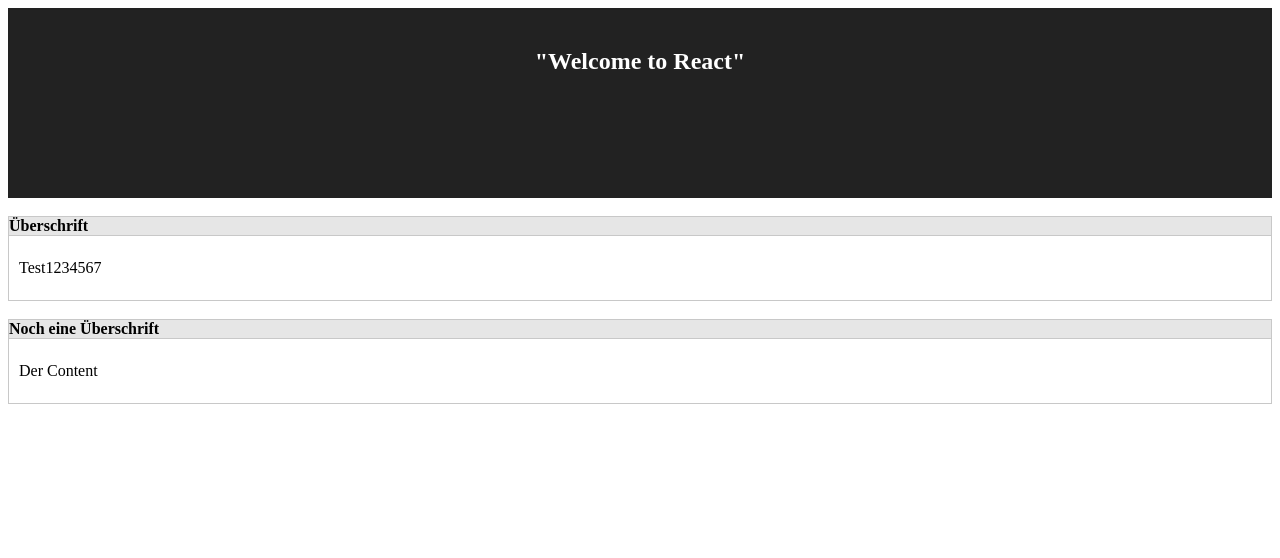
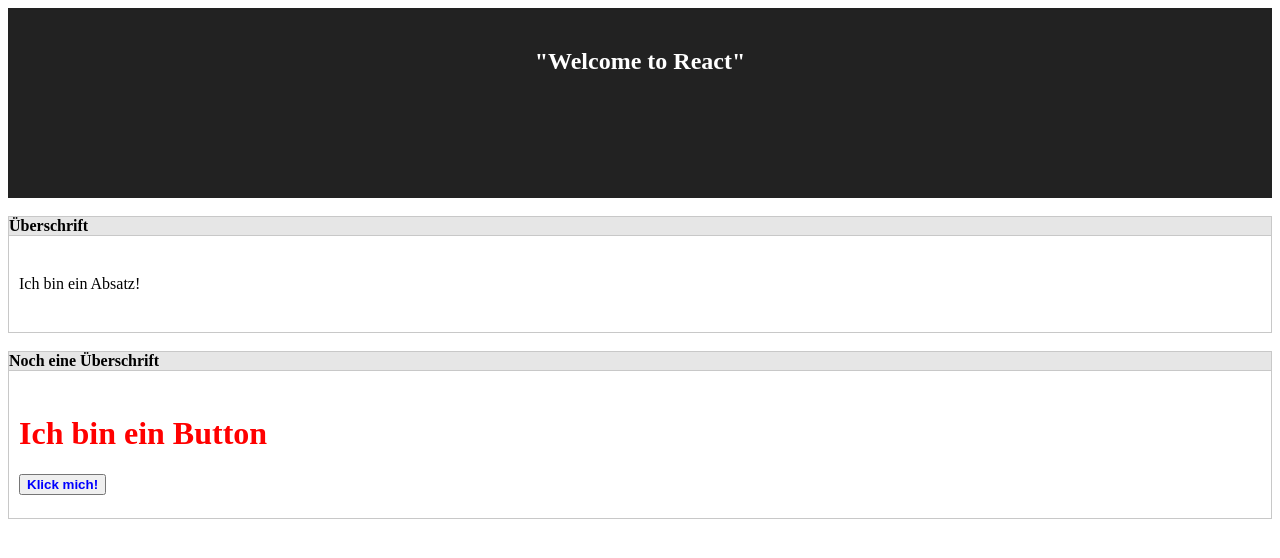
Before and after one commit to LucModolo/reactcourse, a React (Create React App) app: page / in a window 1280 px wide. Shown: the top 558 px of the page. Built offline with nearby package versions, Linux system fonts and the light colour scheme.

Commit message:
Panel läuft mit HTML

```diff
--- a/src/App.js
+++ b/src/App.js
@@ -1,7 +1,6 @@
 import React, { Component } from 'react';
 import Button from "./Button";
 import Panel from "./Panel.js"
-
 import './App.css';
 
 class App extends Component {
@@ -14,15 +13,17 @@
 
         </div>
         <br />
-          <Panel title="Überschrift" content="Test1234567" />
+          <Panel title="Überschrift">
+          <p> Ich bin ein Absatz!</p>
+          </Panel>
           <br/>
 
-          <Panel title="Noch eine Überschrift" content="Der Content">
-          <button Label= "Test" />
+          <Panel title="Noch eine Überschrift">
+            <Button label="Klick mich!" />
           </Panel>
       </div>
-        )
- }
-}
+        );
+    }
+  }
 
 export default App;
--- a/src/Panel.js
+++ b/src/Panel.js
@@ -2,10 +2,12 @@
 import "./Panel.css"
 class Panel extends Component {
   render() {
+
+    console.log(this);
     return (
       <div className="Panel">
         <h4 className= "Panel-title" >{this.props.title}</h4>
-        <p className= "Panel-content">{this.props.content}</p>
+        <p className= "Panel-content">{this.props.children}</p>
       </div>
     );
   }
```
